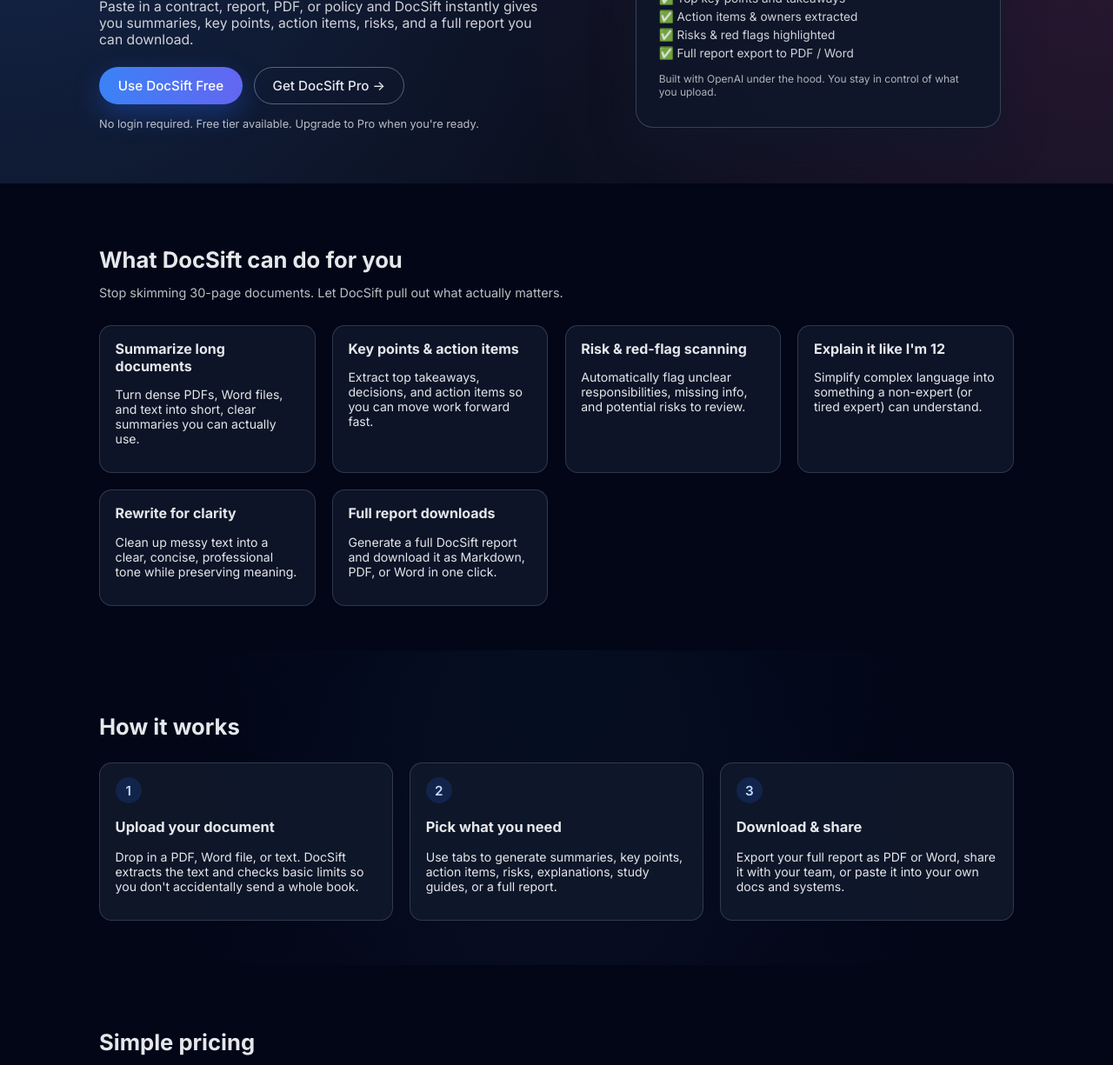
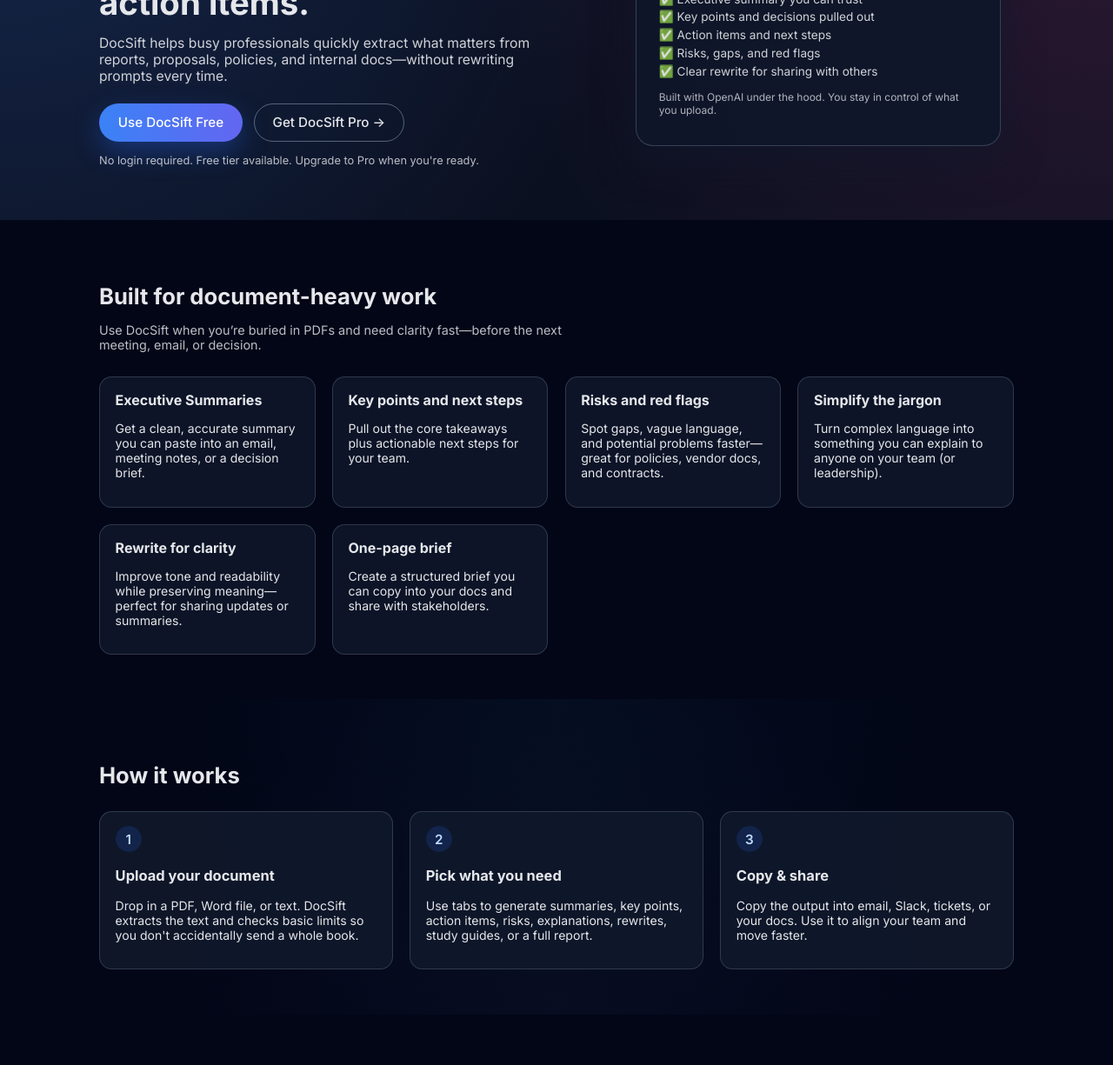
Before and after one commit to fishtex73/docsift-landing, a website: page index.html in a window 1280 px wide. Shown: the part 252-1477 px from the top of the page at 87% size. Drawn offline with Linux system fonts and the light colour scheme; no server answers.

Commit message:
Updated feature language

```diff
--- a/index.html
+++ b/index.html
@@ -3,10 +3,9 @@
 <head>
   <meta charset="UTF-8" />
   <title>DocSift – AI-Powered Document Analysis</title>
-  <meta name="viewport" content="width=device-width, initial-scale=1" />
   <meta
     name="description"
-    content="DocSift reads your long documents and turns them into clean summaries, key points, action items, and full reports using AI."
+    content="Turn long work documents into clear summaries, key points, action items, and risk notes—fast."
   />
   <link rel="stylesheet" href="styles.css" />
   <link rel="preconnect" href="https://fonts.googleapis.com" />
@@ -226,10 +225,10 @@
     <section class="hero">
       <div class="container hero-grid">
         <div class="hero-text">
-          <h1>Let AI read your documents for you.</h1>
+          <h1>Turn long work documents into clear summaries and action items.</h1>
           <p class="hero-subtitle">
-            Paste in a contract, report, PDF, or policy and DocSift instantly gives you summaries,
-            key points, action items, risks, and a full report you can download.
+            DocSift helps busy professionals quickly extract what matters from reports, proposals, policies,
+            and internal docs—without rewriting prompts every time.
           </p>
 
           <div class="hero-buttons">
@@ -259,14 +258,14 @@
           <div class="hero-card">
             <div class="hero-card-header">
               <span class="badge">Live Preview</span>
-              <h2>Drop in a document. Get clarity back.</h2>
+              <h2>Drop in a document. Get a one-minute brief.</h2>
             </div>
             <ul class="hero-list">
-              <li>✅ Clean AI summary in a few clicks</li>
-              <li>✅ Top key points and takeaways</li>
-              <li>✅ Action items & owners extracted</li>
-              <li>✅ Risks & red flags highlighted</li>
-              <li>✅ Full report export to PDF / Word</li>
+              <li>✅ Executive summary you can trust</li>
+              <li>✅ Key points and decisions pulled out</li>
+              <li>✅ Action items and next steps</li>
+              <li>✅ Risks, gaps, and red flags</li>
+              <li>✅ Clear rewrite for sharing with others</li>
             </ul>
             <p class="hero-card-footer">
               Built with OpenAI under the hood. You stay in control of what you upload.
@@ -279,51 +278,51 @@
     <!-- FEATURES -->
     <section id="features" class="section">
       <div class="container">
-        <h2>What DocSift can do for you</h2>
+        <h2>Built for document-heavy work</h2>
         <p class="section-subtitle">
-          Stop skimming 30-page documents. Let DocSift pull out what actually matters.
+          Use DocSift when you’re buried in PDFs and need clarity fast—before the next meeting, email, or decision.
         </p>
 
         <div class="feature-grid">
           <div class="feature-card">
-            <h3>Summarize long documents</h3>
+            <h3>Executive Summaries</h3>
             <p>
-              Turn dense PDFs, Word files, and text into short, clear summaries you can actually use.
+              Get a clean, accurate summary you can paste into an email, meeting notes, or a decision brief.
             </p>
           </div>
 
           <div class="feature-card">
-            <h3>Key points & action items</h3>
+            <h3>Key points and next steps</h3>
             <p>
-              Extract top takeaways, decisions, and action items so you can move work forward fast.
+              Pull out the core takeaways plus actionable next steps for your team.
             </p>
           </div>
 
           <div class="feature-card">
-            <h3>Risk & red-flag scanning</h3>
+            <h3>Risks and red flags</h3>
             <p>
-              Automatically flag unclear responsibilities, missing info, and potential risks to review.
+              Spot gaps, vague language, and potential problems faster—great for policies, vendor docs, and contracts.
             </p>
           </div>
 
           <div class="feature-card">
-            <h3>Explain it like I'm 12</h3>
+            <h3>Simplify the jargon</h3>
             <p>
-              Simplify complex language into something a non-expert (or tired expert) can understand.
+              Turn complex language into something you can explain to anyone on your team (or leadership).
             </p>
           </div>
 
           <div class="feature-card">
             <h3>Rewrite for clarity</h3>
             <p>
-              Clean up messy text into a clear, concise, professional tone while preserving meaning.
+              Improve tone and readability while preserving meaning—perfect for sharing updates or summaries.
             </p>
           </div>
 
           <div class="feature-card">
-            <h3>Full report downloads</h3>
+            <h3>One-page brief</h3>
             <p>
-              Generate a full DocSift report and download it as Markdown, PDF, or Word in one click.
+              Create a structured brief you can copy into your docs and share with stakeholders.
             </p>
           </div>
         </div>
@@ -348,17 +347,16 @@
             <div class="step-number">2</div>
             <h3>Pick what you need</h3>
             <p>
-              Use tabs to generate summaries, key points, action items, risks, explanations, study
-              guides, or a full report.
+              Use tabs to generate summaries, key points, action items, risks, explanations, rewrites,
+              study guides, or a full report.
             </p>
           </div>
 
           <div class="step">
             <div class="step-number">3</div>
-            <h3>Download & share</h3>
+            <h3>Copy & share</h3>
             <p>
-              Export your full report as PDF or Word, share it with your team, or paste it into your
-              own docs and systems.
+              Copy the output into email, Slack, tickets, or your docs. Use it to align your team and move faster.
             </p>
           </div>
         </div>
@@ -397,11 +395,9 @@
             <h3>DocSift Pro</h3>
             <p class="price">$9 / month</p>
             <ul>
-              <li>Higher document limits</li>
-              <li>Key Points, Action Items, Risks</li>
-              <li>Explain Like I'm 12 & Clarity Rewrites</li>
-              <li>Study Guides & Full Reports</li>
-              <li>PDF & Word report downloads</li>
+              <li>Up to 30 pages per document</li>
+              <li>All tools unlocked (Key Points, Action Items, Risks, Rewrites, Study Guides, Full Report)</li>
+              <li>Higher limits for real workflows</li>
             </ul>
             <a
   href="https://buy.stripe.com/14A7sLej62Qw7Xs2vsbZe00"
@@ -456,10 +452,10 @@
         <div class="step-number">4</div>
         <h3>Enjoy Pro features instantly</h3>
         <p>
-          When Pro is active, the sidebar will show <strong>⭐ DocSift Pro</strong>, and all Pro-only tools—Key Points,
-          Action Items, Risk Analysis, Explain Like I'm 12, Clarity Rewrites, Study Guides, and Full Reports—unlock
-          automatically.
-        </p>
+              When Pro is active, the sidebar will show <strong>⭐ DocSift Pro</strong>, and all Pro-only tools—Key Points,
+              Action Items, Risk Analysis, Explain Like I'm 12, Clarity Rewrites, Study Guides, and Full Reports—unlock
+              automatically.
+            </p>
       </div>
     </div>
 
```
